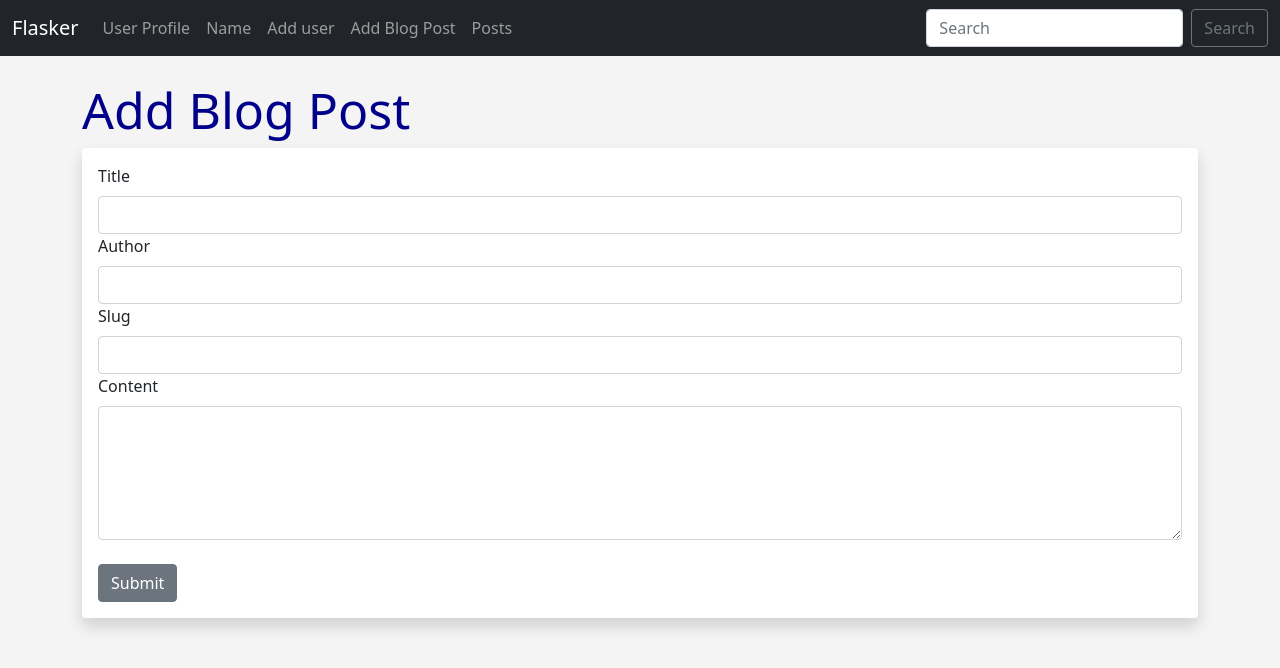
After one commit to pySin/flasker, a Flask app: page /add_post in a window 1280 px wide. The commit adds this page. Shown: the top 668 px of the page. Run offline with Flask 2, Linux system fonts and the light colour scheme.

Commit message:
start building a blog post system

```diff
--- a/hello.py
+++ b/hello.py
@@ -6,7 +6,8 @@ from datetime import datetime
 from flask_sqlalchemy import SQLAlchemy
 from flask_migrate import Migrate
 from werkzeug.security import generate_password_hash, check_password_hash
-
+from datetime import date
+from wtforms.widgets import TextArea
 
 # # Types of forms elements
 # BooleanField, DateField, DateTimeField, DecimalField, FileField, HiddenField, MultipleField
@@ -34,6 +35,68 @@ app.config['SQLALCHEMY_DATABASE_URI'] = 'mysql+pymysql://root:dance@localhost/ou
 # MySQL with simple row uncommenting.
 db = SQLAlchemy(app)
 migrate = Migrate(app, db)
+
+# Create Blog Post Model
+class Posts(db.Model):
+    id = db.Column(db.Integer, primary_key=True)
+    title = db.Column(db.String(255))
+    content = db.Column(db.Text)
+    author = db.Column(db.String(255))
+    date_posted = db.Column(db.DateTime, default=datetime.utcnow)
+    slug = db.Column(db.String(255)) # Extension of the web address
+
+# Create a Posts Form
+class PostForm(FlaskForm):
+    title = StringField("Title", validators=[DataRequired()])
+    content = StringField("Content", validators=[DataRequired()], widget=TextArea())
+    author = StringField("Author", validators=[DataRequired()])
+    slug = StringField("Slug", validators=[DataRequired()])
+    submit = SubmitField("Submit")
+
+# All Posts Page
+@app.route('/posts')
+def posts():
+    # Grab all the posts from the database.
+    posts = Posts.query.order_by(Posts.date_posted)
+    return render_template("posts.html", posts=posts)
+
+# Add post page.
+@app.route('/add_post', methods=['GET', 'POST'])
+def add_post():
+    form = PostForm()
+
+    if form.validate_on_submit():
+        post = Posts(title=form.title.data,
+            content=form.content.data,
+            author=form.author.data,
+            slug=form.slug.data)
+        # Clear the form
+        form.title.data = ''
+        form.content.data = ''
+        form.author.data = ''
+        form.slug.data = ''
+
+        # Add post form data to the database
+        db.session.add(post)
+        db.session.commit()
+
+        # Return a message
+        flash("Blog post submitted successfuly!")
+
+    our_posts = Posts.query.order_by(Posts.author)
+    # Redirect to the webpage
+    return render_template("add_post.html", form=form)
+
+# JSON thing.
+@app.route('/date')
+def get_current_date():
+    favorite_pizza = {
+    "Mary": "Peperoni",
+    "Tom": "Cheese",
+    "Sinan": "Chicken Corn"
+    }
+    return {"Date": date.today()}
+
 
 # Create a table model.
 class Users(db.Model):
--- /dev/null
+++ b/templates/add_post.html
@@ -0,0 +1,37 @@
+{% extends 'base.html' %}
+
+{% block content %}
+
+{% for message in get_flashed_messages() %}
+
+    <div class="alert alert-danger alert-dismissible fade show" role="alert">
+    {{ message }}
+    <button type="button" class="btn-close" data-bs-dismiss="alert" aria-label="Close"></button>
+    </div>
+
+{% endfor %}
+
+    <h1>Add Blog Post</h1>
+
+    <div class="shadow p-3 mb-5 bg-body rounded">
+    <form method="POST">
+        {{ form.hidden_tag()}} <!-- 'form' is the WTForms object and it has attributes -->
+        {{ form.title.label(class="form-label") }}
+        {{ form.title(class="form-control") }}
+
+        {{ form.author.label(class="form-label") }}
+        {{ form.author(class="form-control") }}
+
+        {{ form.slug.label(class="form-label") }}
+        {{ form.slug(class="form-control") }}
+
+        {{ form.content.label(class="form-label") }}
+        {{ form.content(class="form-control", rows="5") }}
+
+        </br>
+        {{ form.submit(class="btn btn-secondary")}}
+    </form>
+    </div>
+
+
+{% endblock %}
--- a/templates/navbar.html
+++ b/templates/navbar.html
@@ -19,6 +19,13 @@
           <a class="nav-link" href="{{ url_for('add_user') }}">Add user</a>
         </li>
 
+        <li class="nav-item">
+          <a class="nav-link" href="{{ url_for('add_post') }}">Add Blog Post</a>
+        </li>
+
+        <li class="nav-item">
+          <a class="nav-link" href="{{ url_for('posts') }}"> Posts </a>
+        </li>
 
 
       </ul>
```
Also changed, not shown: migrations/versions/f67bb12eb396_add_posts_model.py (added, +36 -0 lines), templates/posts.html (added, +27 -0 lines).
